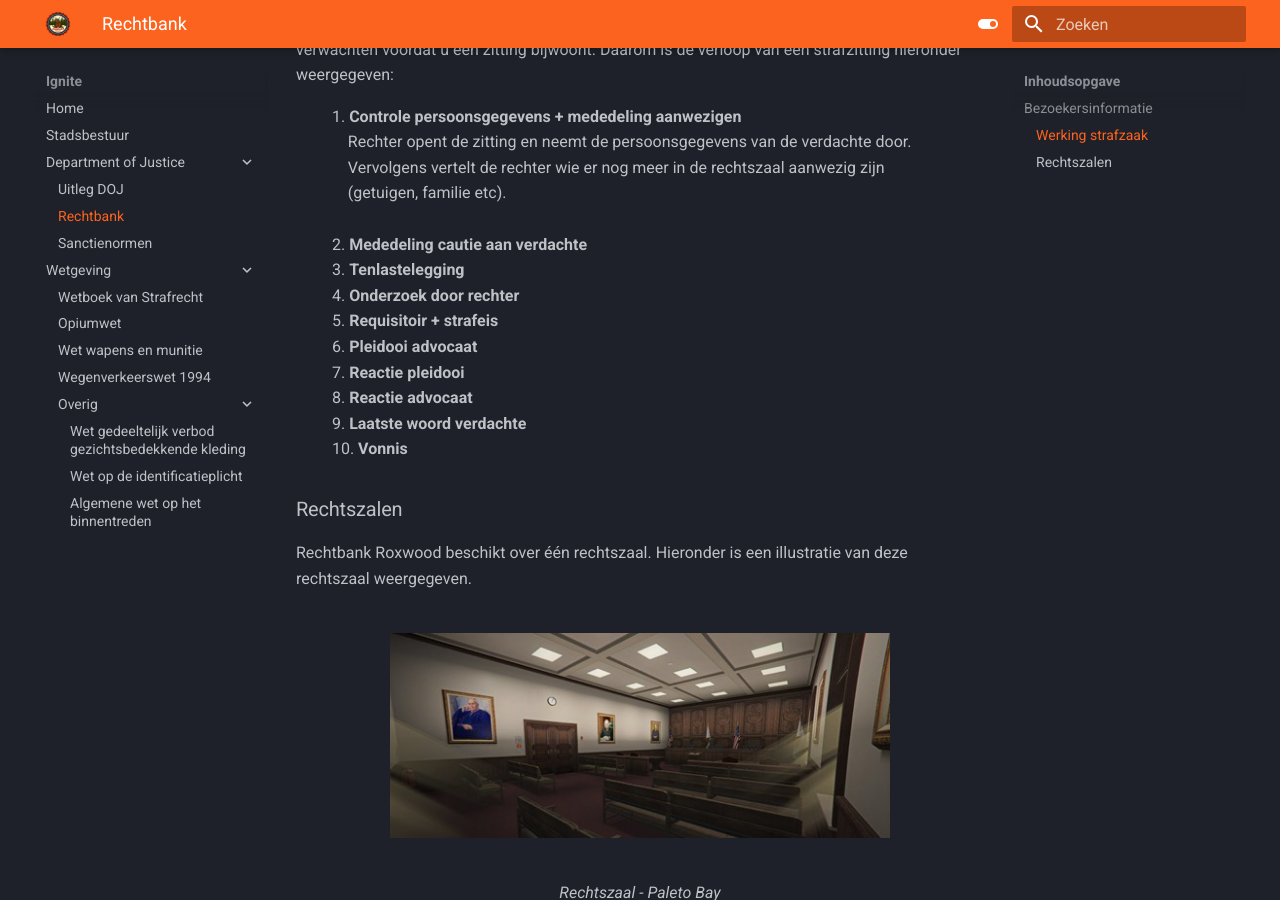
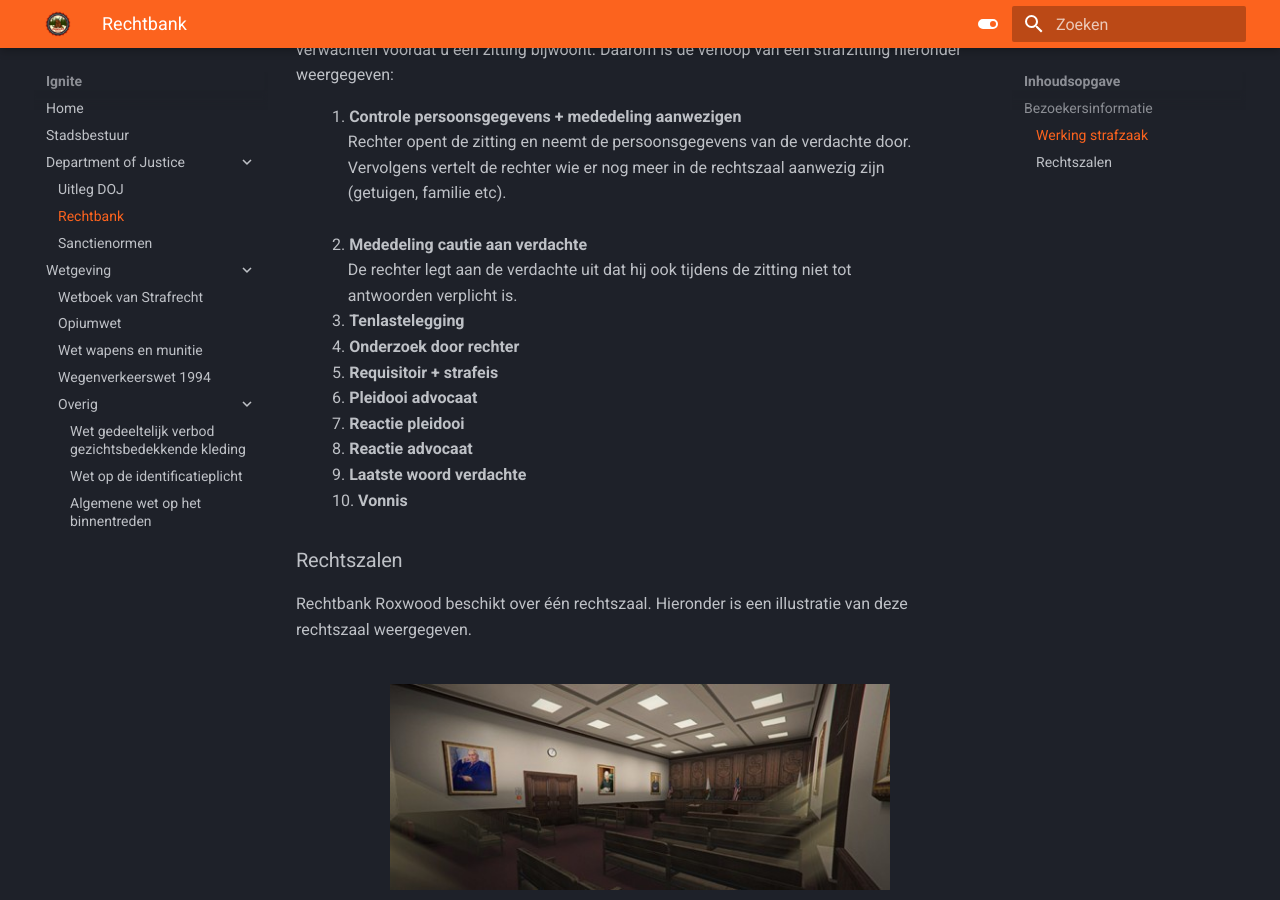
Before and after one commit to NLDenny/wetboek, an MkDocs documentation site: the page built from docs/rechtbank.md, in a window 1280 px wide and 900 px high, scrolled down 712 px. Built offline with MkDocs 1.6.1 and Material for MkDocs 9.7.7, drawn with Linux system fonts in a browser that asks for light colours.

Commit message:
Update rechtbank.md

```diff
--- a/docs/rechtbank.md
+++ b/docs/rechtbank.md
@@ -25,6 +25,8 @@ Daarom is de verloop van een strafzitting hieronder weergegeven:
 &ensp; &nbsp; &nbsp; &nbsp; &nbsp; &nbsp; Vervolgens vertelt de rechter wie er nog meer in de rechtszaal aanwezig zijn <br>
 &ensp; &nbsp; &nbsp; &nbsp; &nbsp; &nbsp; (getuigen, familie etc). <br>
 &ensp; &nbsp; &nbsp; &nbsp; 2. __Mededeling cautie aan verdachte__ <br />
+&ensp; &nbsp; &nbsp; &nbsp; &nbsp; &nbsp; De rechter legt aan de verdachte uit dat hij ook tijdens de zitting niet tot <br>
+&ensp; &nbsp; &nbsp; &nbsp; &nbsp; &nbsp; antwoorden verplicht is. <br>
 &ensp; &nbsp; &nbsp; &nbsp; 3. __Tenlastelegging__ <br />
 &ensp; &nbsp; &nbsp; &nbsp; 4. __Onderzoek door rechter__ <br />
 &ensp; &nbsp; &nbsp; &nbsp; 5. __Requisitoir + strafeis__ <br />
```
